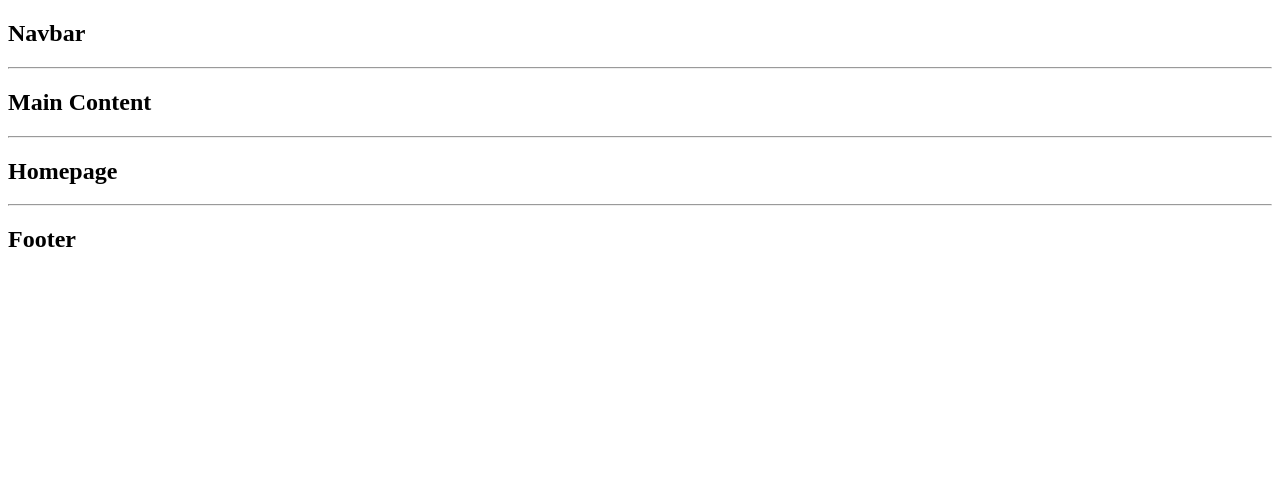
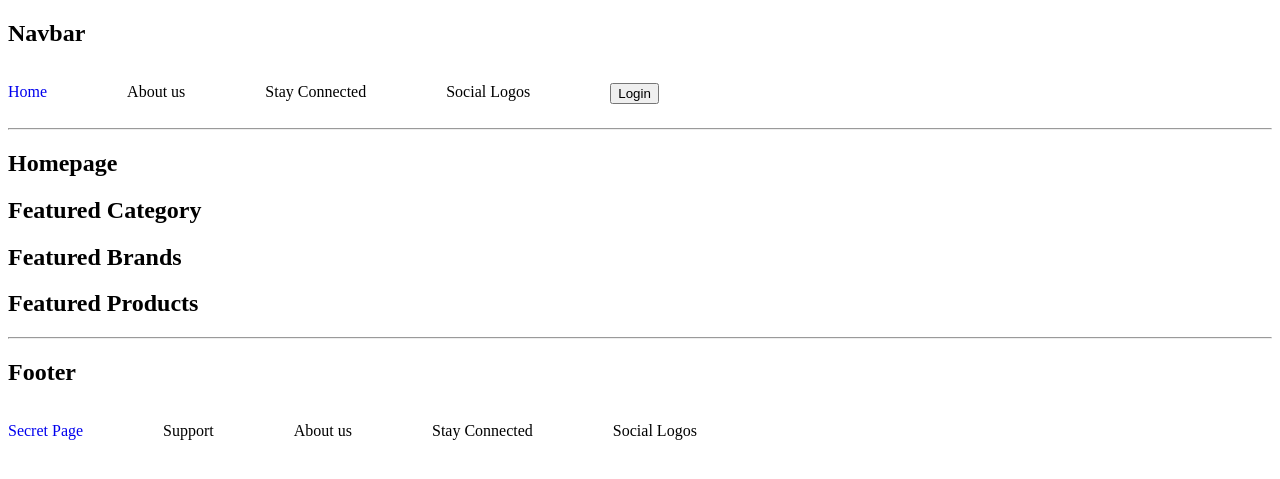
Before and after one commit to Kh-Tanjim-Ashraf/gadgetglobe-app, a Django app: page / in a window 1280 px wide. Shown: the top 479 px of the page. Run offline with Django 5.2, Linux system fonts and the light colour scheme.

Commit message:
Frontend: Implemented Django's multi-level (3-level) inheritance as Django template organization

```diff
--- a/templates/authentication/change-password-successful.html
+++ b/templates/authentication/change-password-successful.html
@@ -1,4 +1,4 @@
-{% extends 'base-auth.html' %}
+{% extends 'base/base.html' %}
 
 {% block 'main-content' %}
 <h1>Password Changed Successfully!</h1>
--- a/templates/authentication/change-password.html
+++ b/templates/authentication/change-password.html
@@ -1,4 +1,4 @@
-{% extends 'base-auth.html' %}
+{% extends 'base/base.html' %}
 
 {% block 'main-content' %}
 <h1>Password Change</h1>
--- a/templates/authentication/login.html
+++ b/templates/authentication/login.html
@@ -1,4 +1,7 @@
-<h1>This is login page!</h1>
+{% extends 'base/base.html' %}
+
+{% block 'main-content' %}
+<h1>Account Login</h1>
 
 <form method="post">
   {% csrf_token %}
@@ -7,3 +10,4 @@
 
   <p>Don't have an account? <a href="{% url 'register' %}">Register</a></p>
 </form>
+{% endblock %}
--- a/templates/authentication/register.html
+++ b/templates/authentication/register.html
@@ -1,3 +1,6 @@
+{% extends 'base/base.html' %}
+
+{% block 'main-content' %}
 <h1>Customer Registration Page!</h1>
 <form method="post">
     {% csrf_token %}
@@ -5,3 +8,4 @@
     <button type="submit">Register</button>
 </form>
 <p>Already have an account? <a href="{% url 'login' %}">Sign In</a></p>
+{% endblock %}
--- a/templates/base-auth.html
+++ /dev/null
@@ -1,6 +0,0 @@
-{% block 'main-content' %}{% endblock %}
-
-<form action="{% url 'logout' %}" method="post">
-  {% csrf_token %}
-  <button type="submit">Logout</button>
-</form>
--- a/templates/base.html
+++ b/templates/base/base.html
@@ -8,17 +8,17 @@
 <body>
 
     <!-- Navbar -->
-    <section class="navbar"><h1>Navbar</h1></section>
+    {% include 'base/components/navbar.html' %}
     <hr/>
+
     <!-- Main Content -->
     <section class="main-content">
-        <h1>Main Content</h1>
-        <hr/>
         {% block 'main-content' %}{% endblock %}
     </section>
     <hr/>
+
     <!-- Footer -->
-    <section class="footer"><h1>Footer</h1></section>
+    {% include 'base/components/footer.html' %}
 
 </body>
 </html>
--- /dev/null
+++ b/templates/base/components/footer.html
@@ -0,0 +1,11 @@
+<section class="footer">
+  <h1>Footer</h1>
+
+  <div class="footer-sections" style="display: flex; gap: 5rem">
+    <p><a href="{% url 'secretPage' %}" style="text-decoration: none;">Secret Page</a></p>
+    <p>Support</p>
+    <p>About us</p>
+    <p>Stay Connected</p>
+    <p>Social Logos</p>
+  </div>
+</section>
--- /dev/null
+++ b/templates/base/components/navbar.html
@@ -0,0 +1,20 @@
+<section class="navbar">
+  <h1>Navbar</h1>
+
+  <div class="nav-items" style="display: flex; gap: 5rem;">
+    <p><a href="{% url 'homePage' %}" style="text-decoration: none;">Home</a></p>
+    <p>About us</p>
+    <p>Stay Connected</p>
+    <p>Social Logos</p>
+    <p>
+        {% if request.user.is_authenticated %}
+        <form action="{% url 'logout' %}" method="post">
+            {% csrf_token %}
+            <button type="submit">Logout</button>
+        </form>
+        {% else %}
+        <a href="{% url 'login' %}"><button>Login</button></a>
+        {% endif %}
+    </p>
+  </div>
+</section>
--- a/templates/homepage.html
+++ b/templates/homepage.html
@@ -1,5 +1,9 @@
-{% extends 'base.html' %}
+{% extends 'base/base.html' %}
 
 {% block 'main-content' %}
 <h1>Homepage</h1>
+
+<h2>Featured Category</h2>
+<h2>Featured Brands</h2>
+<h2>Featured Products</h2>
 {% endblock %}
--- a/templates/secret.html
+++ b/templates/secret.html
@@ -1,4 +1,4 @@
-{% extends 'base-auth.html' %}
+{% extends 'base/base.html' %}
 
 {% block 'main-content' %}
 <h1>This is a secret page!</h1>
```
